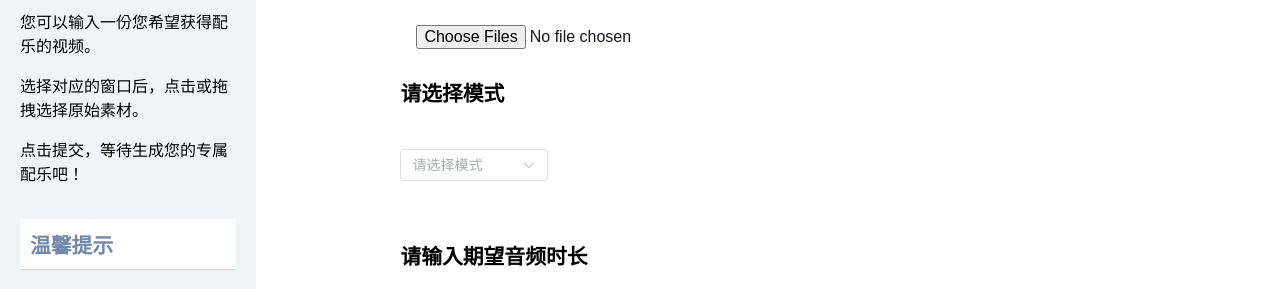
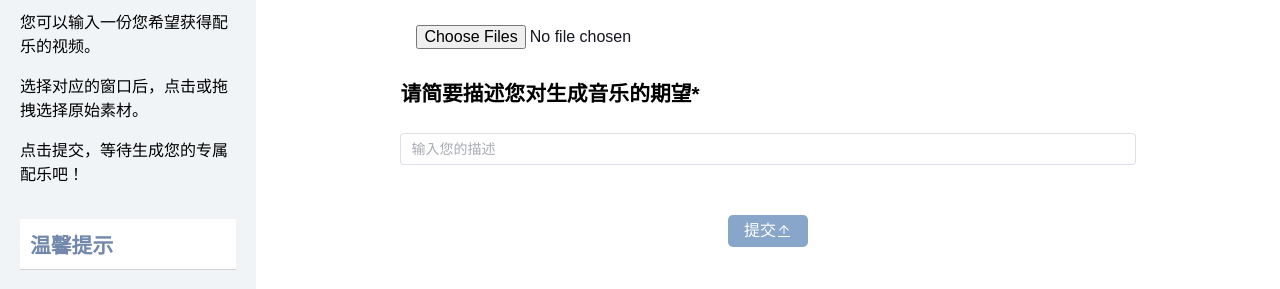
Before and after one commit to ScientificW/MozartFrontEndConnect, a Vue app: page /video in a window 1280 px wide. Shown: the part 663-952 px from the top of the page. Built offline with nearby package versions, Linux system fonts and the light colour scheme.

Commit message:
修改了文本框样式，更新了视频模块的逻辑

```diff
--- a/src/components/Form.vue
+++ b/src/components/Form.vue
@@ -32,7 +32,7 @@
         <div class="text">
           <span class="tips"><b>请简要描述您对生成音乐的期望*</b></span>
           <div class="textbox">
-            <input type="text" v-model="instruction" placeholder="输入您的描述">
+            <el-input v-model="instruction" placeholder="输入您的描述"></el-input>
           </div>
         </div>
 
@@ -40,7 +40,7 @@
         <div class="text">
           <span class="tips"><b>请输入音频时长（默认 20 秒）*</b></span>
           <div class="textbox">
-            <input type="text" v-model="textInput" placeholder="输入一个数字，单位为秒">
+            <el-input v-model="textInput" placeholder="输入一个数字，单位为秒"></el-input>
           </div>
         </div>
 
--- a/src/components/VideoForm.vue
+++ b/src/components/VideoForm.vue
@@ -21,7 +21,7 @@
       </div>
 
       <!-- 选择模式模块 -->
-      <div class="options">
+      <!-- <div class="options">
         <div class="select">
           <span class="ModeTips"><b>请选择模式</b></span>
           <el-select v-model="selectedMode" placeholder="请选择模式">
@@ -30,15 +30,14 @@
             </el-option>
           </el-select>
         </div>
-      </div>
+      </div> -->
 
-      <!-- 选择时长模块 -->
+      <!-- 文本输入模块 演示 -->
       <div class="text">
-        <span class="tips"><b>请输入期望音频时长</b></span>
+        <span class="tips"><b>请简要描述您对生成音乐的期望*</b></span>
         <div class="textbox">
-          <input type="text" v-model="textInput" placeholder="输入一个数字，单位为秒">
+          <el-input v-model="instruction" placeholder="输入您的描述"></el-input>
         </div>
-
       </div>
 
       <!-- 提交模块 -->
@@ -68,34 +67,18 @@
 
   const store = useStore();
   const MediaList = ref<File[]>([]); // 声明一个 ref，初始化为空数组
-  const selectedMode = ref<Number>()
+  const selectedMode = ref('')
   const textInput = ref('');
+  const instruction = ref('');
   const emit = defineEmits(['update:modelValue'])
   //决定Loading动画是否展示
   const isLoading = ref(false);
   let ImgChosen = ref(false);
-  //提取封面url
+  // 提取封面 URL
   const getFileUrl = (file: File) => {
     return URL.createObjectURL(file);
   };
-  let ImgURL = ref("");
 
-  const modes: Array<{
-    value: Number,
-    mode: String
-  }>
-      = [{
-      value: 0,
-      mode: "测试用(请勿选择)"
-    },
-    {
-      value: 1,
-      mode: "MusicGen模型"
-    }]
-  // const modes = [
-  //   { value: 0, mode: '测试用' },
-  //   { value: 1, mode: 'MusicGen模型' }
-  // ];
 
   const handleFileChange = (event:Event) => {
     const target = event.target as HTMLInputElement;
@@ -105,41 +88,37 @@
       // 更新 MediaList 的值为选择的文件列表
       MediaList.value = Array.from(files);
       ImgChosen.value = true;
-      ImgURL.value = MediaList.value.length > 0 ? getFileUrl(MediaList.value[0]) : ''
-      console.log("视频已上传MediaList.value[0]:",MediaList.value.value[0]);
-      store.commit('setImage', ImgURL.value);
+      console.log("视频已上传:",MediaList.value.value[0]);
+      // ImgURL.value = MediaList.value.length > 0 ? getFileUrl(MediaList.value[0]) : ''
+      // store.commit('setImage', ImgURL.value);
     }
-    console.log("封面ImgURL.value:",ImgURL.value)
+    // console.log("封面ImgURL.value:",ImgURL.value)
   };
 
 
 
   const handleClick = async () => {
     // 一个判断，表格需要填完整才能上传，否则弹窗提醒
-    if (selectedMode.value === null || textInput.value === '' || MediaList.value.length === 0) {
+    if (selectedMode.value === null) {
       window.alert('请完整填写需求');
-      console.log(selectedMode.value);
-      console.log(textInput.value);
-      console.log(MediaList.value);
-    return;
+      return;
     }
 
     isLoading.value = true;
     //临时测试用临时测试用临时测试用临时测试用临时测试用临时测试用临时测试用临时测试用临时测试用临时测试用临时测试用临时测试用临时测试用临时测试用临时测试用临时测试用临时测试用临时测试用临时测试用临时测试用临时测试用临时测试用临时测试用临时测试用
-    emit('update:modelValue', true)
+    // emit('update:modelValue', true)
 
   // 将表单数据整合进formData
     const formData = new FormData();
     formData.append('file', MediaList.value[0]);
-    formData.append('mode', selectedMode.value);
-    formData.append('time', textInput.value);
+    formData.append('instruction', instruction.value);
   // 进行通信
     try {
       for (const pair of formData.entries()) {
             console.log(pair[0], pair[1]);
           }
           // 下面是服务器地址和API接口
-      const response = await fetch('http://localhost:3000/upload', {
+      const response = await fetch('http://localhost:3001/video', {
         method: 'POST',
         mode: 'cors',
         body: formData,
@@ -156,9 +135,9 @@
           console.log(responseData);
           const prompt = ref('');
           const music = ref('');
-
-          prompt.value = responseData.prompt;
-          music.value = responseData.result_file;
+          prompt.value = responseData.converted_prompt;
+          music.value = responseData.result_file_name;
+          console.log(responseData.result_file_name);
 
           // 在这里可以根据需要进行其他操作
 
@@ -168,7 +147,7 @@
         store.commit('setMusic', music.value);
         // 把Exhibition中isSubmitted改成true,实现正常返回后组件变换为Music
         //临时测试用临时测试用临时测试用临时测试用临时测试用临时测试用临时测试用临时测试用临时测试用临时测试用临时测试用临时测试用临时测试用临时测试用临时测试用临时测试用临时测试用临时测试用临时测试用临时测试用临时测试用
-        // emit('update:modelValue', true)
+        emit('update:modelValue', true);
       }
 
       } catch (error) {
@@ -183,7 +162,6 @@
 
       onUnmounted(()=>{
         isLoading.value = false;
-        // emitter.off('getImage')
       })
   };
   </script>
@@ -241,6 +219,8 @@
       padding: 8px 16px;
       font-size: 16px;
       border-radius: 5px;
+      cursor: pointer;
+      display: block;
     }
     .ModeTips {
       margin-bottom: 4px;
--- a/src/components/VideoMusic.vue
+++ b/src/components/VideoMusic.vue
@@ -1,15 +1,16 @@
 <template>
-    <div class="in-page-title" style="text-align: center; width: 85%">
+    <!-- <div class="in-page-title" style="text-align: center; width: 85%">
       <h1>生成结果</h1>
       <br/>
-    </div>
+    </div> -->
     <div class="content-box" style="display: flex">
       <div class = "ImgDisplay">
-        <!-- 占着位先 -->
         <!-- <img :src="ImageReceived" alt="音频封面"  class = "showImg"> -->
         <br/>
       </div>
       <div style="flex: 6">
+        <h1>生成结果</h1>
+      <br/>
         <p class="show-word">
         <b style="font-size: 1.5em">文字描述：</b><br/>
         {{ prompt }}
@@ -74,7 +75,7 @@
       const response = await fetch(musicLocation);
 
       if (response.ok) {
-        // 如果响应成功，设置MusicGened变量为音频URL
+        // 如果响应成功，设置 MusicGened 变量为音频 URL
         MusicGened.value = URL.createObjectURL(await response.blob());
         console.log(MusicGened);
       } else {
```
